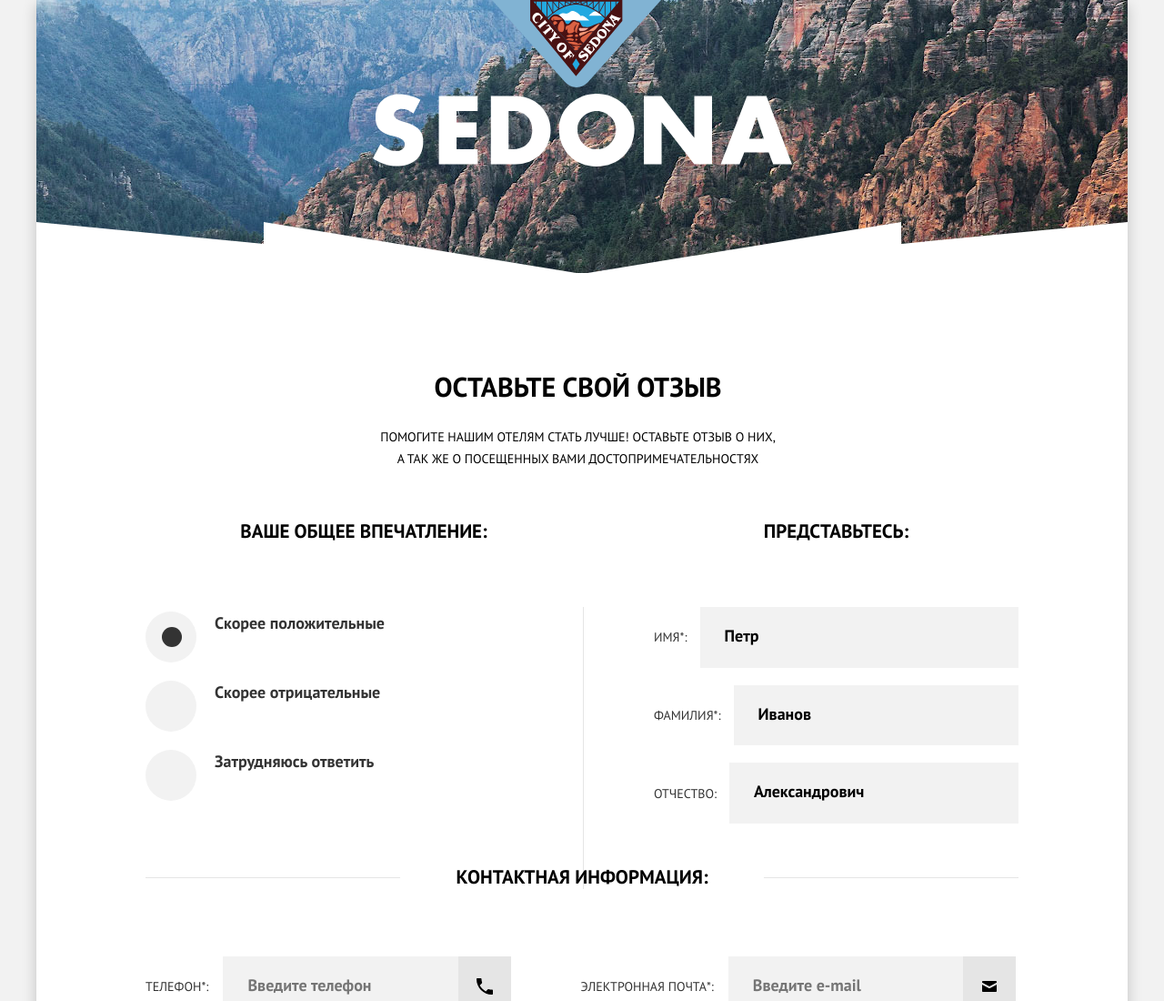
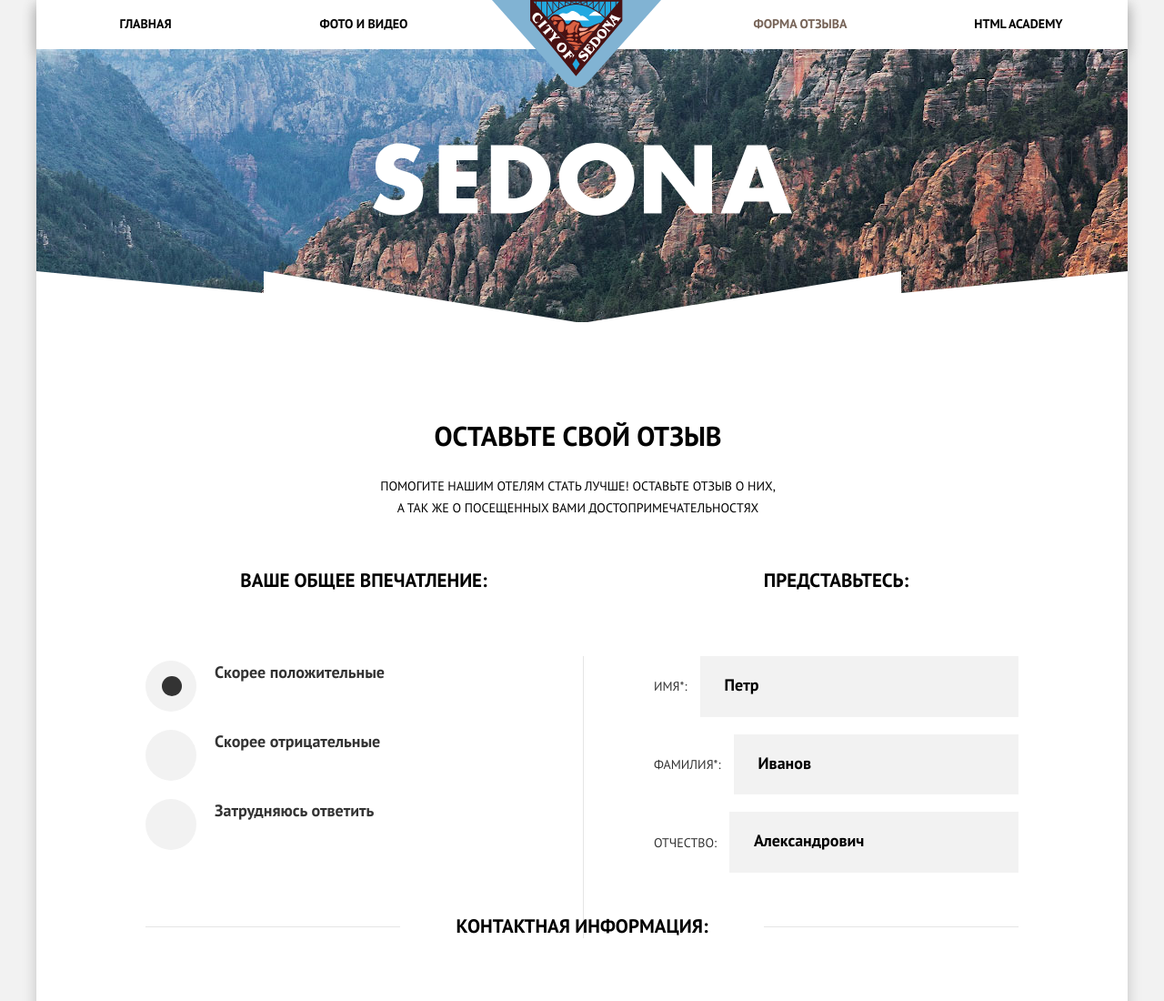
Before and after one commit to TaTiki/955239-sedona-18, a website: page source/form.html in a window 1280 px wide. Shown: the top 1100 px of the page at 91% size. Drawn offline with nearby package versions, Linux system fonts and the light colour scheme; files that its build step writes are made by us from their sources.

Commit message:
.editorconfig source/form.html

```diff
--- a/source/form.html
+++ b/source/form.html
@@ -22,7 +22,7 @@
       </div>
     </section>
   <header class="main-header">
-    <nav class="main-menu main-menu__closed">
+    <nav class="main-menu main-menu--nojs">
       <button class="main-menu main-menu--close-button" aria-label="Закрыть меню" type=button></button>
       <ul class="main-menu__list">
         <li class="main-menu__item">
```
Also changed, not shown: 1 other file. Lines whose indentation alone changed are shown as unchanged.
